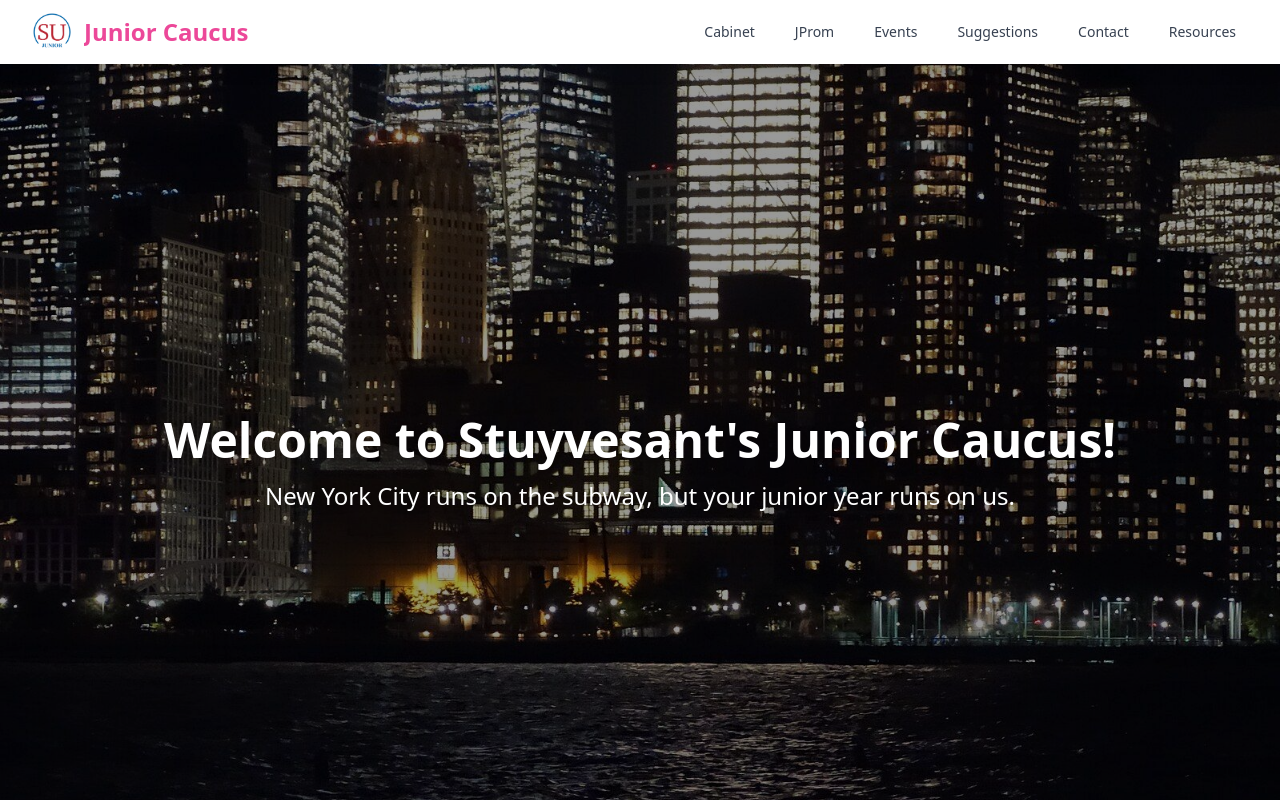
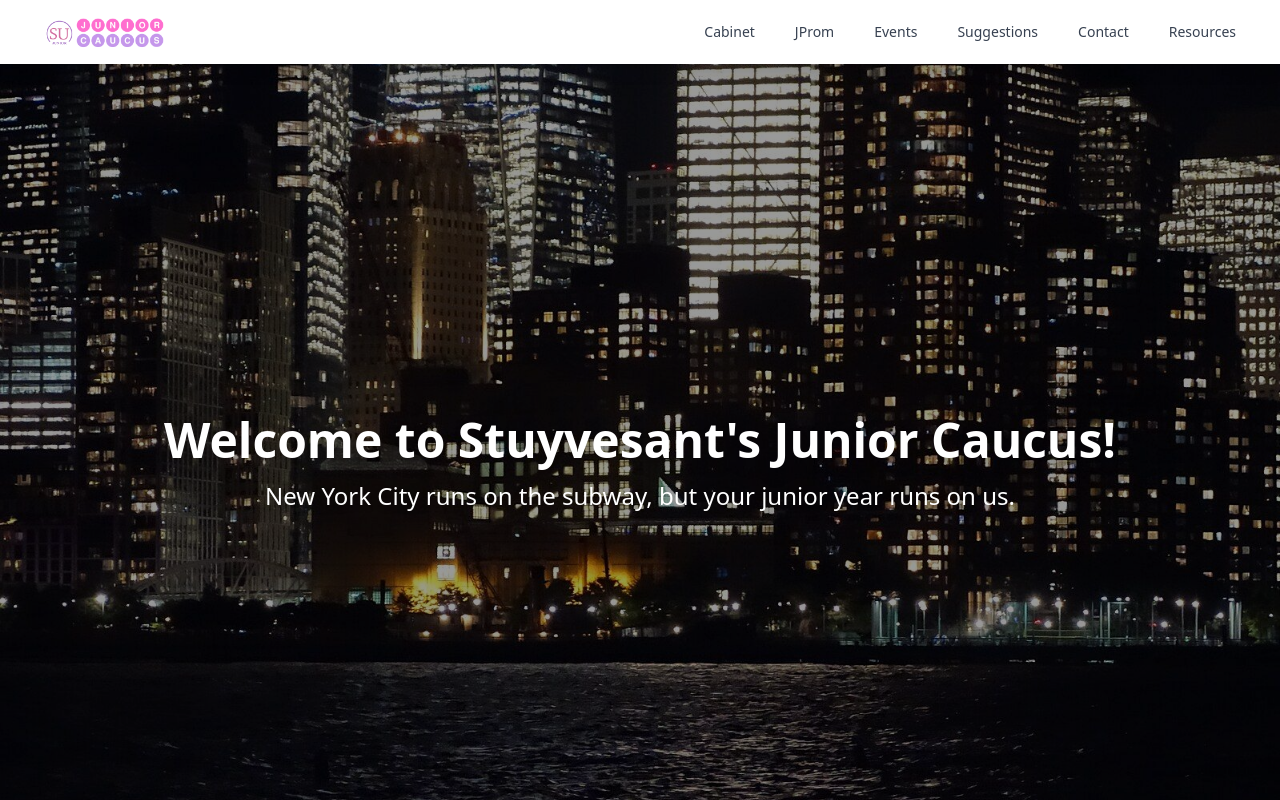
Before and after one commit to alex-wanger/junior_caucus, a React (Vite) app: page / in a window 1280 px wide. Shown: the top 800 px of the page. Built offline with nearby package versions, Linux system fonts and the light colour scheme.

Commit message:
fix homepage

```diff
--- a/src/components/NavBar.jsx
+++ b/src/components/NavBar.jsx
@@ -6,7 +6,6 @@ import { Menu, X } from "lucide-react";
 const NavBar = () => {
   const [isMenuOpen, setIsMenuOpen] = useState(false);
   const location = useLocation(); // Hook to get current route
-
   const pages = [
     { path: "/cabinet", label: "Cabinet" },
     { path: "/jprom", label: "JProm" },
@@ -15,26 +14,23 @@ const NavBar = () => {
     { path: "/contact", label: "Contact" },
     { path: "/resources", label: "Resources" },
   ];
-
   return (
     <nav className="bg-white shadow-lg sticky top-0 z-50">
       <div className="max-w-7xl mx-auto px-4 sm:px-6 lg:px-8">
         <div className="flex justify-between items-center h-16">
           {/* Logo + Title */}
           <div className="flex-shrink-0 flex items-center">
-            <img
-              src="./../../SU.png"
-              alt="Stuy logo"
-              className="h-10 w-10 mr-3"
-            />
             <Link
               to="/"
-              className="text-2xl font-bold bg-pink-500 bg-clip-text text-transparent hover:opacity-80 transition-opacity duration-200"
+              className="flex items-center hover:opacity-80 transition-opacity duration-200"
             >
-              Junior Caucus
+              <img
+                src="/juniorcaucus.png"
+                alt="Junior Caucus logo"
+                className="h-20 w-30 mr-3"
+              />
             </Link>
           </div>
-
           {/* Desktop Navigation */}
           <div className="hidden md:block">
             <div className="ml-10 flex items-baseline space-x-4">
@@ -53,7 +49,6 @@ const NavBar = () => {
               ))}
             </div>
           </div>
-
           {/* Mobile menu button */}
           <div className="md:hidden">
             <button
@@ -69,7 +64,6 @@ const NavBar = () => {
           </div>
         </div>
       </div>
-
       {/* Mobile Navigation */}
       {isMenuOpen && (
         <div className="md:hidden bg-white border-t border-gray-200">
@@ -94,5 +88,4 @@ const NavBar = () => {
     </nav>
   );
 };
-
 export default NavBar;
--- a/src/pages/HomePage.jsx
+++ b/src/pages/HomePage.jsx
@@ -1,21 +1,24 @@
 import React from "react";
+import { useNavigate } from "react-router-dom";
 import TransitBackground from "../components/TransitBackground";
 import Footer from "../components/Footer";
 
-const HomePage = ({ setCurrentPage }) => {
+const HomePage = () => {
+  const navigate = useNavigate();
+
   const handleNavigation = (page) => {
-    setCurrentPage(page);
+    navigate(`/${page}`);
   };
 
   return (
     <TransitBackground backgroundIndex={0}>
       <div className="min-h-screen relative">
         {/* Hero Section */}
-        <div className="relative h-screen">
+        <div className="relative h-screen min-h-screen">
           <img
             src="/stuy_background.jpg"
             alt="bg"
-            className="w-full h-full object-cover"
+            className="w-full h-full min-h-screen object-cover"
           />
           <div className="absolute inset-0 bg-black/40 flex items-center justify-center">
             <div className="text-center text-white px-4">
```
